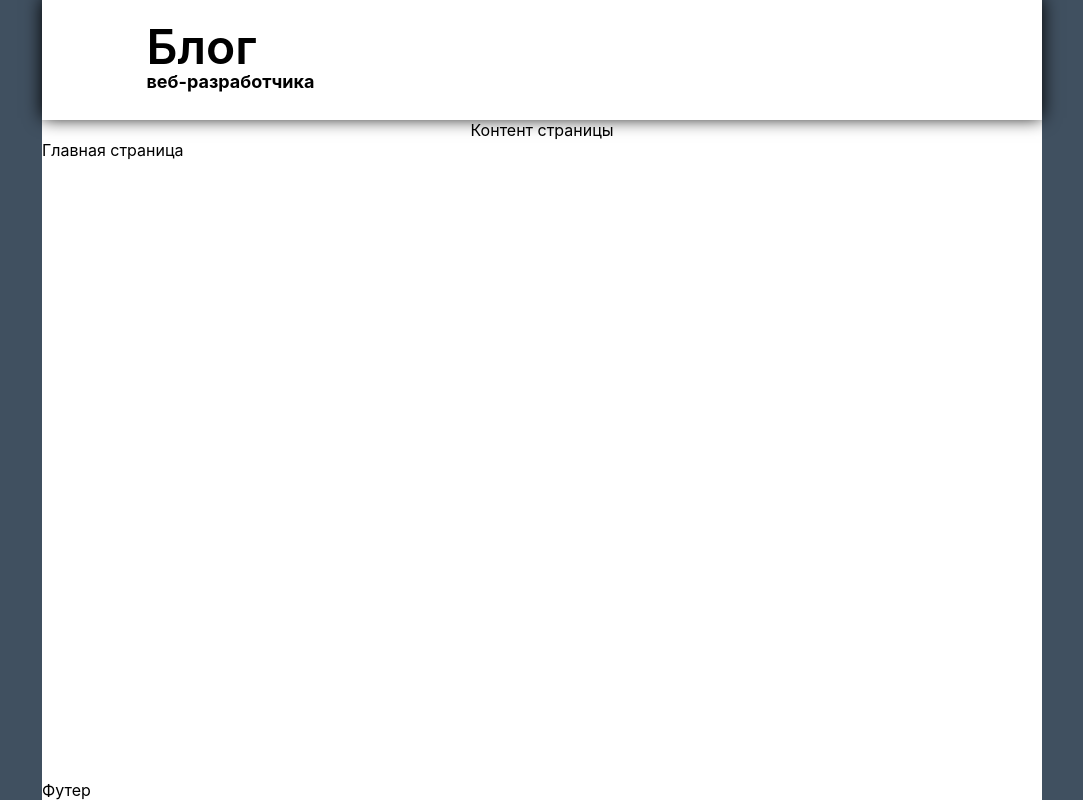
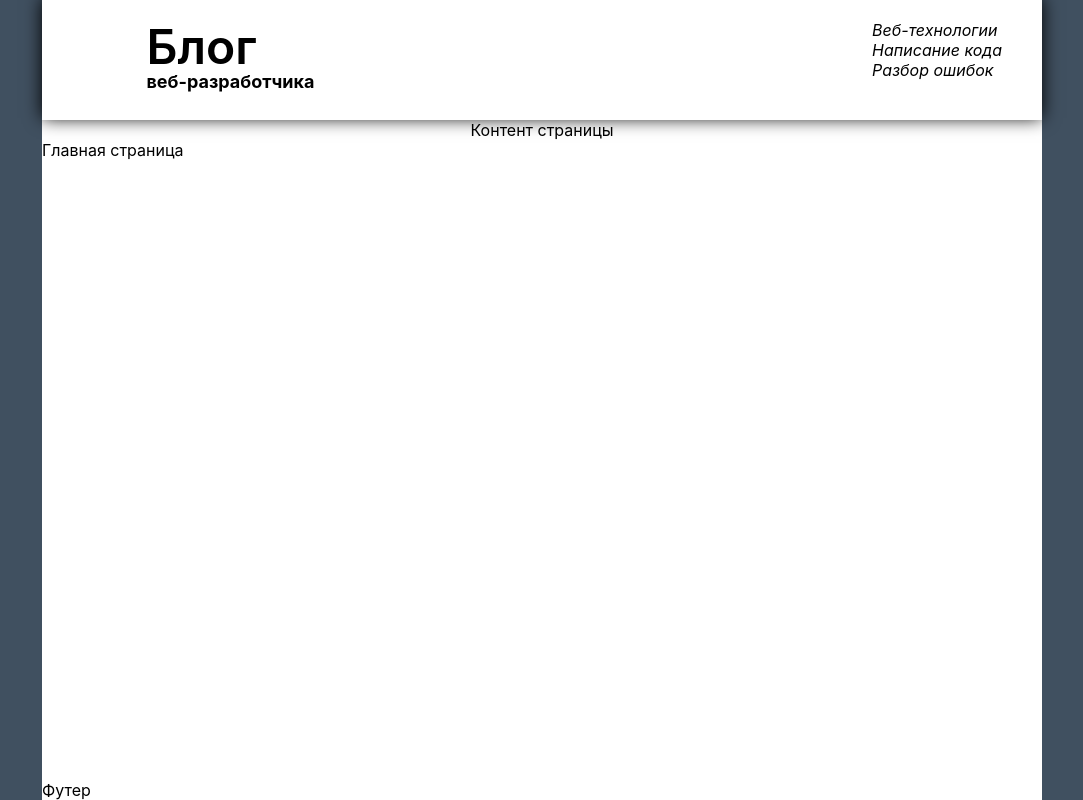
Before and after one commit to djKeysi/blog_react, a React (Vite) app: page / in a window 1280 px wide. Shown: the whole page, without its empty margins (98-1181 px from the left). Built offline with nearby package versions, Linux system fonts and the light colour scheme; a web font is replaced by a local one.

Commit message:
12Шапка страниц

```diff
--- a/src/components/header/header.jsx
+++ b/src/components/header/header.jsx
@@ -1,13 +1,26 @@
 import styled from 'styled-components';
 import { Logo } from './components';
+
+const Discription = styled.div`
+	font-style: italic;
+`;
 
 const HeaderContainer = ({ className }) => (
 	<header className={className}>
 		<Logo />
+		<Discription>
+			Веб-технологии
+			<br />
+			Написание кода
+			<br />
+			Разбор ошибок
+		</Discription>
 	</header>
 );
 
 export const Header = styled(HeaderContainer)`
+	display: flex;
+	justify-content: space-between;
 	position: fixed;
 	top: 0;
 	width: 1000px;
```
Also changed, not shown: src/components/header/components/control-panel/control-panel.jsx (added).
